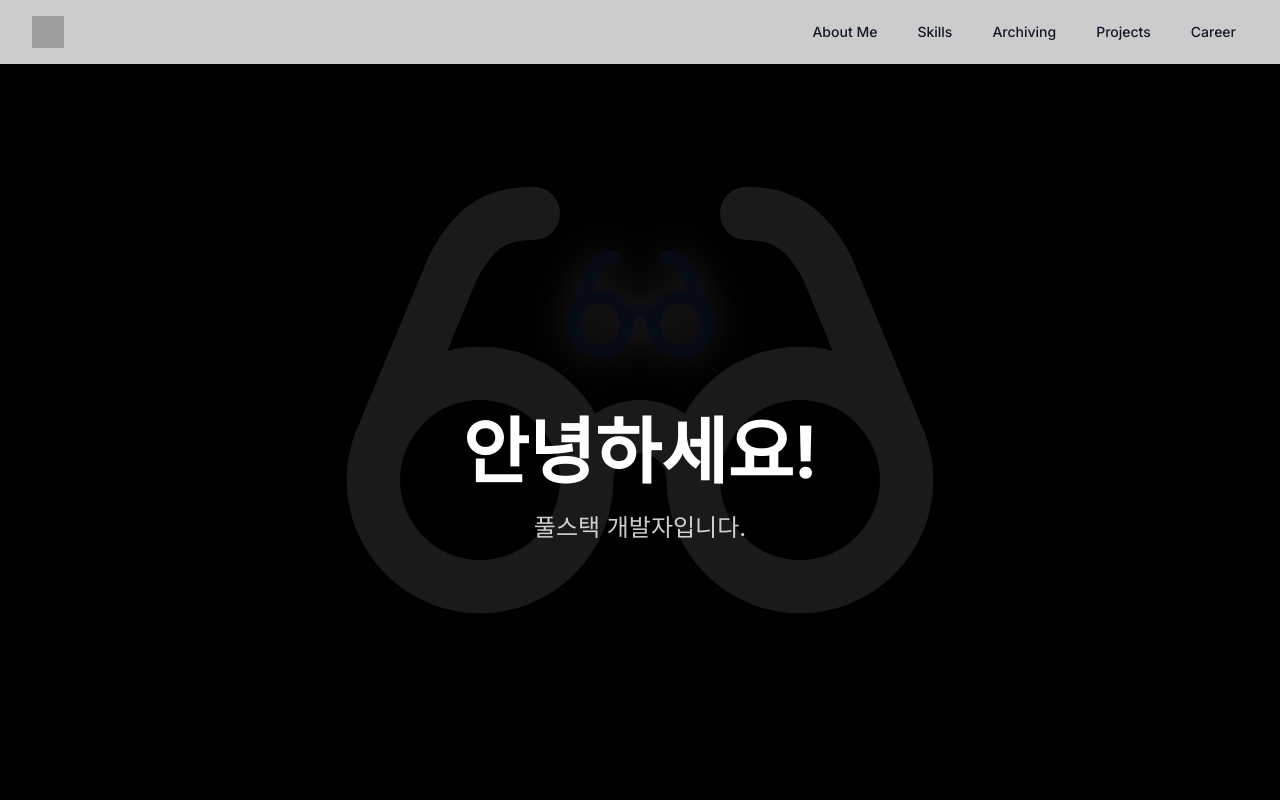
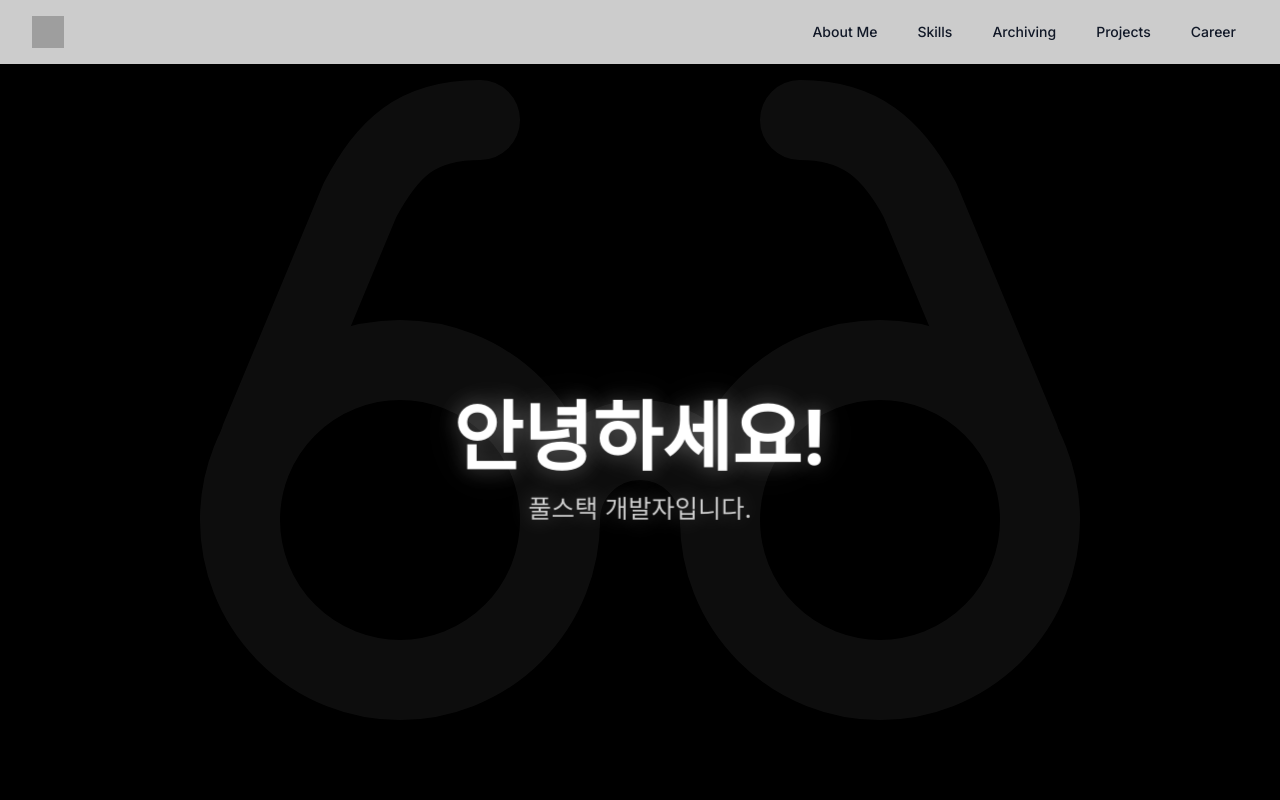
Before and after one commit to Norang2810/Heyjinu-Portfolio, a Next.js app: page / in a window 1280 px wide. Shown: the top 800 px of the page. Built offline with nearby package versions, Linux system fonts and the light colour scheme; grey boxes are pictures that could not be loaded.

Commit message:
Hero Section finish

```diff
--- a/app/globals.css
+++ b/app/globals.css
@@ -38,6 +38,46 @@ html {
 .fade-in.visible {
   opacity: 1;
   transform: translateY(0);
+}
+
+@keyframes fadeIn {
+  from {
+    opacity: 0;
+    transform: translateY(20px);
+  }
+  to {
+    opacity: 1;
+    transform: translateY(0);
+  }
+}
+
+.animate-fade-in {
+  animation: fadeIn 1s ease-out forwards;
+}
+
+.animate-fade-in-delay {
+  animation: fadeIn 1s ease-out 0.3s forwards;
+  opacity: 0;
+}
+
+@keyframes scaleIn {
+  from {
+    opacity: 0;
+    transform: scale(0.8) translateY(20px);
+  }
+  to {
+    opacity: 1;
+    transform: scale(1) translateY(0);
+  }
+}
+
+.animate-scale-in {
+  animation: scaleIn 1s cubic-bezier(0.4, 0, 0.2, 1) forwards;
+}
+
+.animate-scale-in-delay {
+  animation: scaleIn 1s cubic-bezier(0.4, 0, 0.2, 1) 0.3s forwards;
+  opacity: 0;
 }
 
 @layer base {
--- a/components/sections/HeroSection.tsx
+++ b/components/sections/HeroSection.tsx
@@ -26,44 +26,85 @@ export function HeroSection() {
   // 스크롤 위치에 따른 텍스트
   const getText = () => {
     if (scrollPosition < window.innerHeight * 0.5) {
-      return { title: "안녕하세요!", description: "풀스택 개발자입니다." };
+      return {
+        title: "안녕하세요!",
+        description: "풀스택 개발자입니다.",
+        active: 0
+      };
     } else if (scrollPosition < window.innerHeight * 1.5) {
-      return { title: "환영합니다!", description: "사용자 경험을 디자인합니다." };
+      return {
+        title: "환영합니다!",
+        description: "사용자 경험을 디자인합니다.",
+        active: 1
+      };
     } else {
-      return { title: "함께 일해요!", description: "최고의 결과를 만들어냅니다." };
+      return {
+        title: "함께 일해요!",
+        description: "최고의 결과를 만들어냅니다.",
+        active: 2
+      };
     }
   };
 
-  const { title, description } = getText();
+  const { active } = getText();
+
+  const textSets = [
+    { title: "안녕하세요!", description: "풀스택 개발자입니다." },
+    { title: "환영합니다!", description: "사용자 경험을 디자인합니다." },
+    { title: "함께 일해요!", description: "최고의 결과를 만들어냅니다." }
+  ];
 
   return (
     <>
       {/* Hero 섹션 */}
       <section
         id="hero"
-        className="h-screen sticky top-0 flex flex-col items-center justify-center  to-gray-50 bg-black text-white"
+        className="h-screen sticky top-0 flex flex-col items-center justify-center to-gray-50 bg-black text-white overflow-hidden"
       >
         <div className="text-center relative">
-          {/* 안경 아이콘을 더 크게 표시하고 애니메이션 추가 */}
+          {/* 더 큰 배경 안경 아이콘 */}
           <div
-            className="absolute top-1/2 left-1/2 transform -translate-x-1/2 -translate-y-1/2 -z-10 opacity-10"
+            className="absolute top-1/2 left-1/2 -translate-x-1/2 -translate-y-1/2 -z-10 opacity-5"
+          >
+            <Glasses className="w-[60rem] h-[60rem]" />
+          </div>
+
+          {/* 텍스트 애니메이션 */}
+          <div
+            className="relative"
             style={{
-              transform: `translate(-50%, -50%) scale(${1 + scrollPosition * 0.001})`,
-              transition: 'transform 0.3s ease-out'
+              perspective: '1000px',
+              transformStyle: 'preserve-3d',
             }}
           >
-            <Glasses className="w-[40rem] h-[40rem]" />
+            {textSets.map((text, index) => (
+              <div
+                key={index}
+                className="absolute top-0 left-0 w-full transition-all duration-700"
+                style={{
+                  opacity: active === index ? 1 : 0,
+                  transform: `
+                    translateY(${(index - active) * 20}px)
+                    translateZ(${active === index ? '50px' : '-50px'})
+                    scale(${active === index ? 1 : 0.9})
+                  `,
+                  pointerEvents: active === index ? 'auto' : 'none',
+                  textShadow: active === index
+                    ? '0 0 20px rgba(255,255,255,0.3), 0 0 40px rgba(255,255,255,0.1)'
+                    : 'none'
+                }}
+              >
+                <div className="flex flex-col items-center">
+                  <h1 className="text-7xl font-bold mb-4 whitespace-nowrap">
+                    {text.title}
+                  </h1>
+                  <p className="text-2xl text-white/80 whitespace-nowrap">
+                    {text.description}
+                  </p>
+                </div>
+              </div>
+            ))}
           </div>
-
-          {/* 메인 안경 아이콘 */}
-          <Glasses
-            className="w-40 h-40 mx-auto mb-8 text-primary animate-pulse"
-            style={{
-              filter: 'drop-shadow(0 0 20px rgba(255,255,255,0.3))'
-            }}
-          />
-          <h1 className="text-7xl font-bold mb-6">{title}</h1>
-          <p className="text-2xl text-white/80 mb-8">{description}</p>
         </div>
       </section>
 
```
